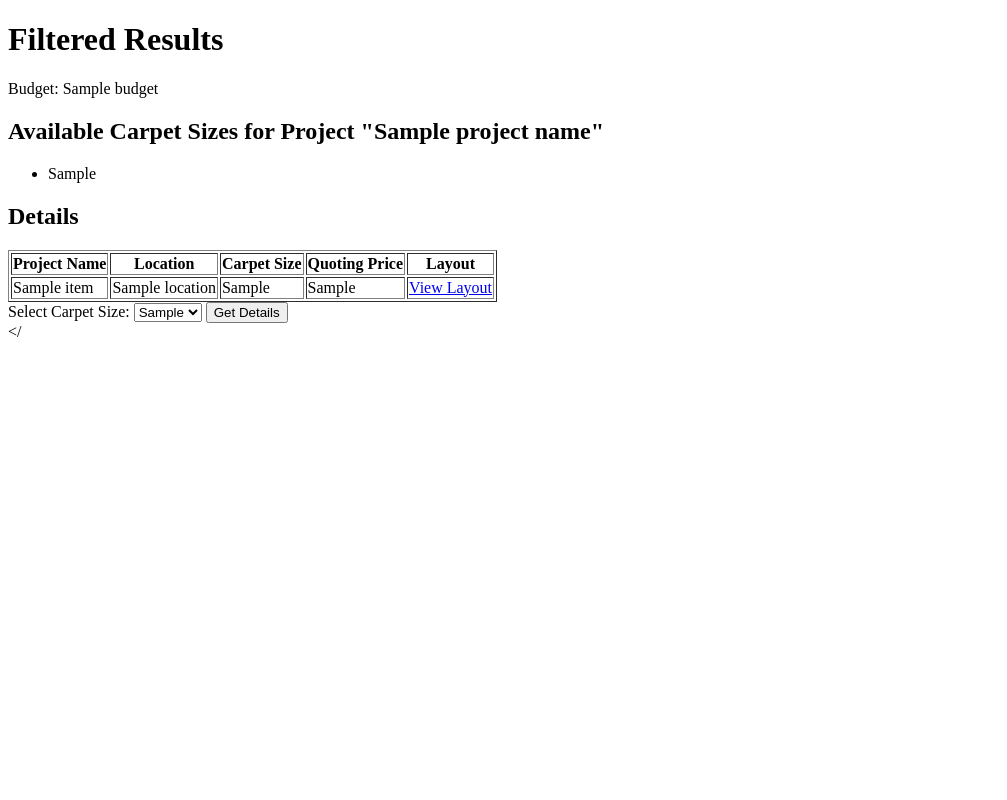
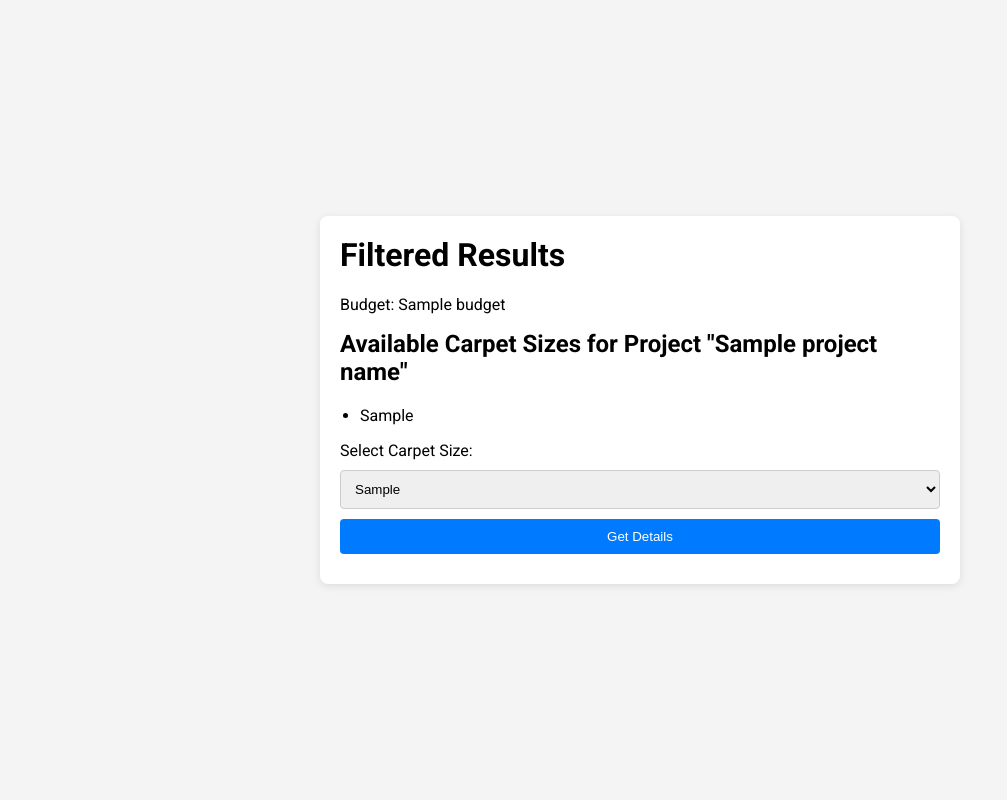
Before and after one commit to AmeyPradhan/RealEstateApp, a Flask app: template templates/results.html in a window 1280 px wide. Shown: the whole page, without its empty margins (0-1007 px from the left). Run offline with Flask 3, Linux system fonts and the light colour scheme; the template is opened without the code that fills it: most values are stand-ins (such as "Sample title", 1, 10 or a date in 2020).

Commit message:
Update results.html

```diff
--- a/templates/results.html
+++ b/templates/results.html
@@ -1,13 +1,72 @@
 <!DOCTYPE html>
-<html>
+<html lang="en">
 <head>
+    <meta charset="UTF-8">
+    <meta name="viewport" content="width=device-width, initial-scale=1.0">
     <title>Filtered Results</title>
+    <link href="https://fonts.googleapis.com/css2?family=Roboto:wght@400;700&display=swap" rel="stylesheet">
+    <style>
+        body {
+            font-family: 'Roboto', sans-serif;
+            display: flex;
+            justify-content: center;
+            align-items: center;
+            height: 100vh;
+            margin: 0;
+            background-color: #f4f4f4;
+        }
+
+        .container {
+            background: #fff;
+            padding: 20px;
+            border-radius: 8px;
+            box-shadow: 0 2px 8px rgba(0, 0, 0, 0.1);
+            max-width: 600px;
+            width: 100%;
+        }
+
+        h1, h2 {
+            margin-top: 0;
+        }
+
+        ul {
+            padding-left: 20px;
+        }
+
+        li {
+            margin-bottom: 10px;
+        }
+
+        label {
+            display: block;
+            margin-bottom: 10px;
+        }
+
+        select, button {
+            width: 100%;
+            padding: 10px;
+            margin-bottom: 10px;
+            border: 1px solid #ccc;
+            border-radius: 4px;
+        }
+
+        button {
+            background-color: #007BFF;
+            color: #fff;
+            border: none;
+            cursor: pointer;
+        }
+
+            button:hover {
+                background-color: #0056b3;
+            }
+    </style>
 </head>
 <body>
+    <div class="container">
         <h1>Filtered Results</h1>
         <p>Budget: {{ budget }}</p>
 
-    <!-- Available Carpet Sizes -->
         <h2>Available Carpet Sizes for Project "{{ project_name }}"</h2>
         <ul>
             {% for size in carpet_sizes %}
@@ -15,32 +74,6 @@
             {% endfor %}
         </ul>
 
-    <!-- Display Filtered Results -->
-    <h2>Details</h2>
-    <table border="1">
-        <thead>
-            <tr>
-                <th>Project Name</th>
-                <th>Location</th>
-                <th>Carpet Size</th>
-                <th>Quoting Price</th>
-                <th>Layout</th>
-            </tr>
-        </thead>
-        <tbody>
-            {% for item in data %}
-            <tr>
-                <td>{{ item['Project Name'] }}</td>
-                <td>{{ item['Location'] }}</td>
-                <td>{{ item['Carpet Size'] }}</td>
-                <td>{{ item['Quoting Price'] }}</td>
-                <td><a href="{{ item['Layout'] }}">View Layout</a></td>
-            </tr>
-            {% endfor %}
-        </tbody>
-    </table>
-
-    <!-- Carpet Size Selection -->
         <form method="post" action="/details">
             <label for="carpet_size">Select Carpet Size:</label>
             <select id="carpet_size" name="carpet_size">
@@ -52,5 +85,6 @@
             <input type="hidden" name="project_name" value="{{ project_name }}">
             <button type="submit">Get Details</button>
         </form>
+    </div>
 </body>
-</
+</html>
```
Lines whose indentation alone changed are shown as unchanged.
